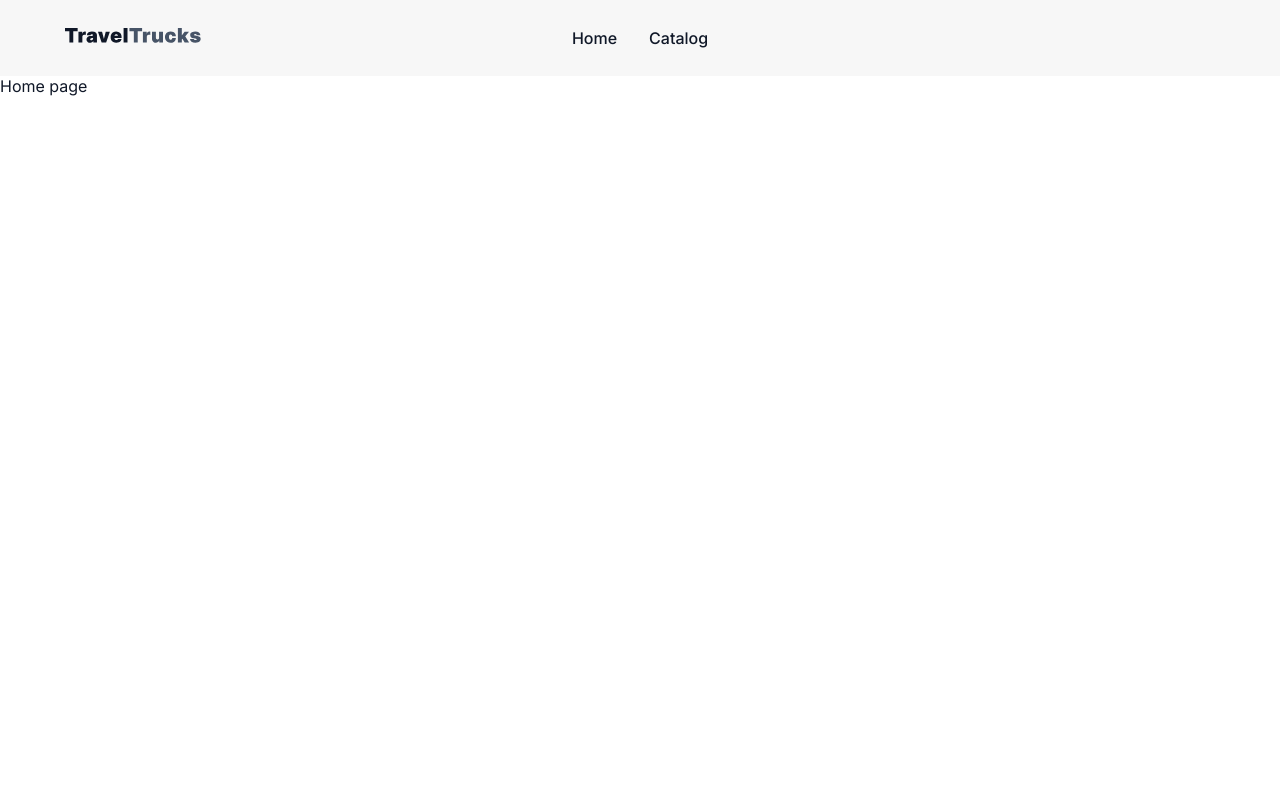
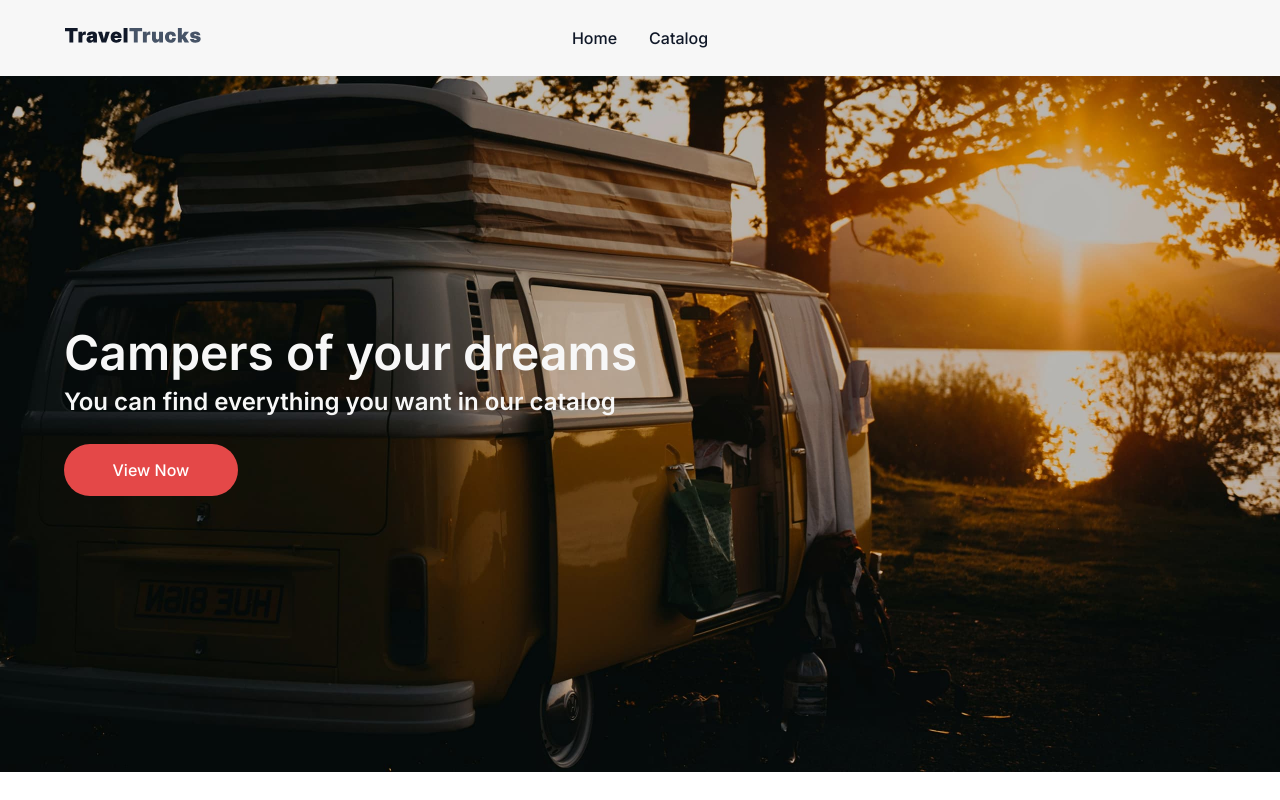
Before and after one commit to AleksandraCherevko/travel_trucks, a Next.js app: page / in a window 1280 px wide. Built offline with nearby package versions, Linux system fonts and the light colour scheme.

Commit message:
add hero with styles

```diff
--- a/app/globals.css
+++ b/app/globals.css
@@ -18,7 +18,21 @@
   padding: 0;
   box-sizing: border-box;
 }
+.basicBtn {
+  padding: 16px 48.5px;
+  font-weight: 500;
+  font-size: 16px;
+  line-height: 1.5;
+  color: var(--white-color);
+  background-color: var(--btn-color);
+  border-radius: 200px;
+  border: none;
+}
 
+.basicBtn:hover,
+.basicBtn:focus {
+  background-color: var(--btn-hover-color);
+}
 body {
   color: var(--main-color);
   background: var(--white-color);
--- a/app/page.tsx
+++ b/app/page.tsx
@@ -1,6 +1,7 @@
 // import Image from "next/image";
 // import styles from "./page.module.css";
+import Hero from "@/components/Hero/Hero";
 
 export default function Home() {
-  return <div>Home page</div>;
+  return <Hero />;
 }
--- /dev/null
+++ b/components/Hero/Hero.module.css
@@ -0,0 +1,27 @@
+.heroBackground {
+  width: 100%;
+  height: 696px;
+  background-image: url("/Hero.jpg");
+  background-size: cover;
+  background-position: center;
+  background-repeat: no-repeat;
+}
+.hero {
+  padding-top: 260px;
+  padding-bottom: 260px;
+}
+.heroTitle {
+  font-weight: 600;
+  font-size: 48px;
+  line-height: 0.7;
+  color: var(--inputs-color);
+}
+
+.heroAfterTitle {
+  margin-top: 16px;
+  margin-bottom: 40px;
+  font-weight: 600;
+  font-size: 24px;
+  line-height: 1.33;
+  color: var(--inputs-color);
+}
--- /dev/null
+++ b/components/Hero/Hero.tsx
@@ -0,0 +1,23 @@
+import Link from "next/link";
+import Container from "../Container/Container";
+import css from "./Hero.module.css";
+
+const Hero = () => {
+  return (
+    <div className={css.heroBackground}>
+      <div className={css.hero}>
+        <Container>
+          <h1 className={css.heroTitle}>Campers of your dreams</h1>
+          <p className={css.heroAfterTitle}>
+            You can find everything you want in our catalog
+          </p>
+          <Link href="/catalog" className={`${css.heroBtn} basicBtn`}>
+            View Now
+          </Link>
+        </Container>
+      </div>
+    </div>
+  );
+};
+
+export default Hero;
```
Also changed, not shown: public/Hero.jpg (added).
